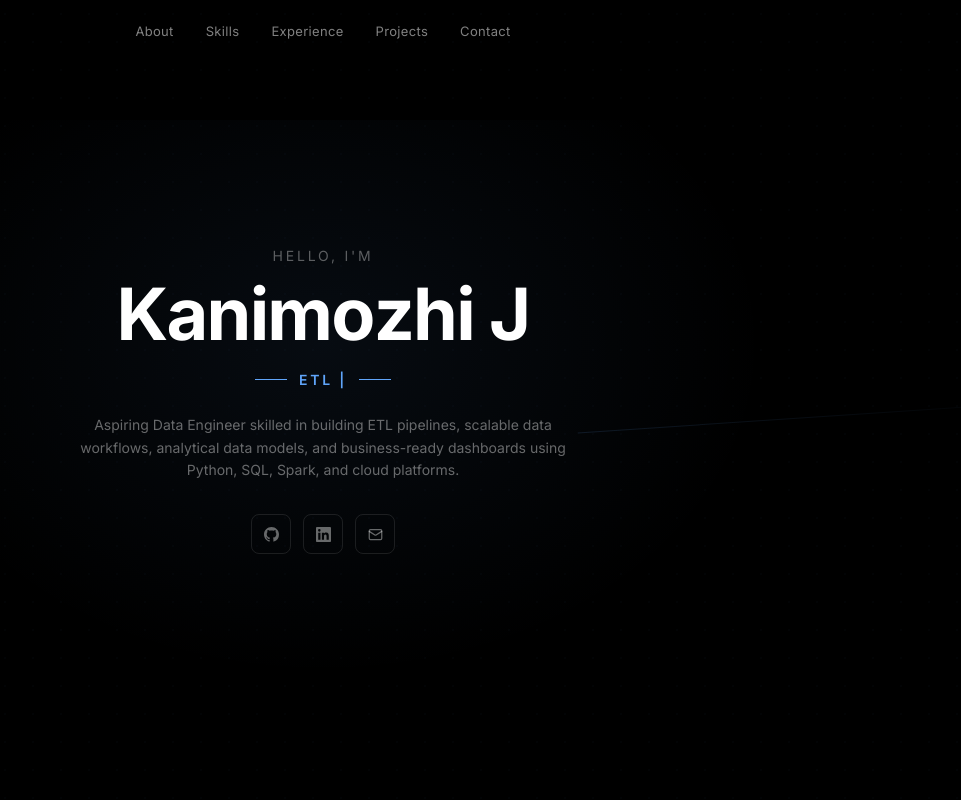
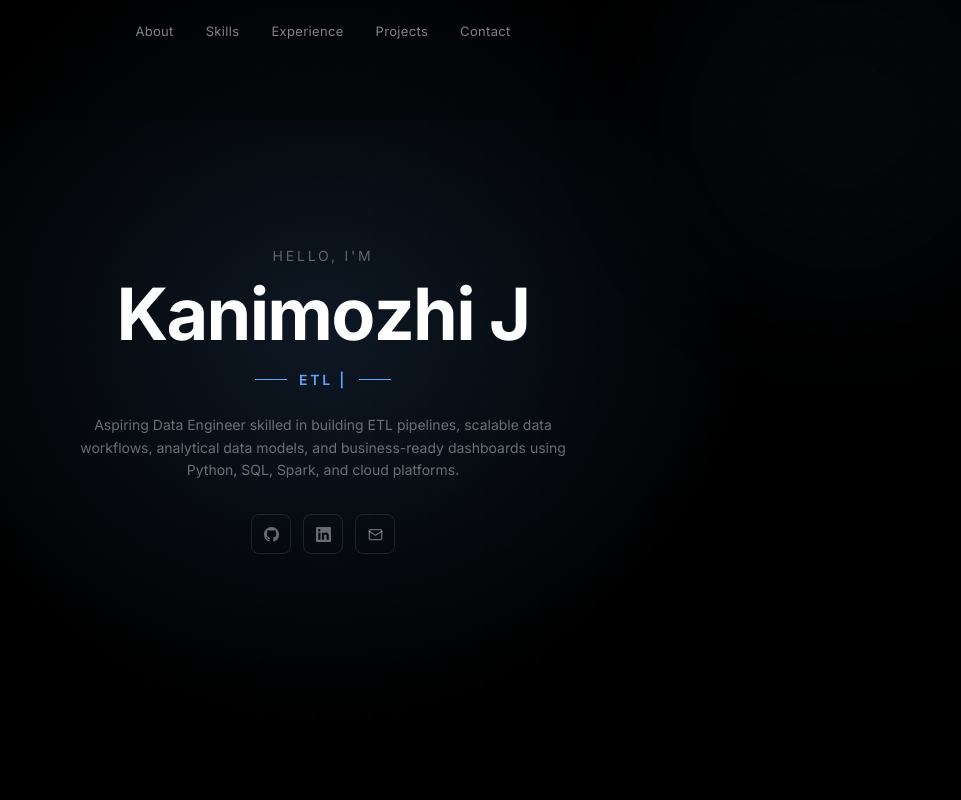
Before and after one commit to kanimozhijayakumar/kanimozhi-portfolio, a React (Vite) app: page / in a window 1280 px wide. Shown: the top 800 px of the page, without its empty margins (317-1278 px from the left). Built offline with nearby package versions, Linux system fonts and the light colour scheme.

Commit message:
Replace beams with mouse-tracking spotlight glow

```diff
--- a/src/components/ui/BackgroundBeams.jsx
+++ b/src/components/ui/BackgroundBeams.jsx
@@ -1,93 +1,47 @@
 import { useEffect, useRef } from 'react'
 
 const BackgroundBeams = ({ className = '' }) => {
-  const svgRef = useRef(null)
+  const spotRef = useRef(null)
 
   useEffect(() => {
-    const paths = svgRef.current?.querySelectorAll('.beam-path')
-    if (!paths) return
-    const cleanups = []
+    const el = spotRef.current
+    if (!el) return
 
-    paths.forEach((path, i) => {
-      const length = path.getTotalLength()
-      path.style.strokeDasharray = `${length}`
-      path.style.strokeDashoffset = `${length}`
+    const onMove = e => {
+      const rect = el.getBoundingClientRect()
+      const x = ((e.clientX - rect.left) / rect.width) * 100
+      const y = ((e.clientY - rect.top) / rect.height) * 100
+      el.style.setProperty('--x', `${x}%`)
+      el.style.setProperty('--y', `${y}%`)
+    }
 
-      const animate = () => {
-        path.style.transition = 'none'
-        path.style.strokeDashoffset = `${length}`
-        requestAnimationFrame(() => {
-          const duration = 4 + i * 0.8
-          const delay = i * 1.2
-          path.style.transition = `stroke-dashoffset ${duration}s ease-in-out ${delay}s`
-          path.style.strokeDashoffset = `${-length}`
-        })
-      }
-
-      animate()
-      const interval = setInterval(animate, (4 + i * 0.8 + i * 1.2 + 2) * 1000)
-      cleanups.push(() => clearInterval(interval))
-    })
-
-    return () => cleanups.forEach(fn => fn())
+    window.addEventListener('mousemove', onMove)
+    return () => window.removeEventListener('mousemove', onMove)
   }, [])
 
   return (
-    <div className={`absolute inset-0 overflow-hidden pointer-events-none ${className}`}>
-      <svg
-        ref={svgRef}
-        className="absolute inset-0 w-full h-full"
-        viewBox="0 0 1200 800"
-        preserveAspectRatio="none"
-        fill="none"
-      >
-        <defs>
-          <filter id="beam-glow" x="-20%" y="-20%" width="140%" height="140%">
-            <feGaussianBlur stdDeviation="4" result="blur" />
-            <feMerge>
-              <feMergeNode in="blur" />
-              <feMergeNode in="SourceGraphic" />
-            </feMerge>
-          </filter>
-          <linearGradient id="g1" x1="0%" y1="0%" x2="100%" y2="0%">
-            <stop offset="0%" stopColor="rgba(96,165,250,0)" />
-            <stop offset="50%" stopColor="rgba(96,165,250,0.5)" />
-            <stop offset="100%" stopColor="rgba(96,165,250,0)" />
-          </linearGradient>
-          <linearGradient id="g2" x1="100%" y1="0%" x2="0%" y2="0%">
-            <stop offset="0%" stopColor="rgba(147,197,253,0)" />
-            <stop offset="50%" stopColor="rgba(147,197,253,0.35)" />
-            <stop offset="100%" stopColor="rgba(147,197,253,0)" />
-          </linearGradient>
-          <linearGradient id="g3" x1="0%" y1="0%" x2="100%" y2="0%">
-            <stop offset="0%" stopColor="rgba(96,165,250,0)" />
-            <stop offset="50%" stopColor="rgba(96,165,250,0.2)" />
-            <stop offset="100%" stopColor="rgba(96,165,250,0)" />
-          </linearGradient>
-        </defs>
-
-        {/* 3 clean diagonal beams */}
-        <path
-          className="beam-path"
-          filter="url(#beam-glow)"
-          d="M-100 600 L1300 200"
-          stroke="url(#g1)"
-          strokeWidth="1.5"
-        />
-        <path
-          className="beam-path"
-          filter="url(#beam-glow)"
-          d="M-100 300 L1300 700"
-          stroke="url(#g2)"
-          strokeWidth="1.2"
-        />
-        <path
-          className="beam-path"
-          d="M-100 500 L1300 400"
-          stroke="url(#g3)"
-          strokeWidth="1"
-        />
-      </svg>
+    <div
+      ref={spotRef}
+      className={`absolute inset-0 overflow-hidden pointer-events-none ${className}`}
+      style={{ '--x': '50%', '--y': '40%' }}
+    >
+      {/* mouse spotlight */}
+      <div
+        className="absolute inset-0 transition-opacity duration-300"
+        style={{
+          background: 'radial-gradient(600px circle at var(--x) var(--y), rgba(96,165,250,0.08), transparent 70%)',
+        }}
+      />
+      {/* static ambient glow top-right */}
+      <div
+        className="absolute -top-32 -right-32 w-[500px] h-[500px] rounded-full"
+        style={{ background: 'radial-gradient(circle, rgba(96,165,250,0.06) 0%, transparent 70%)', filter: 'blur(60px)' }}
+      />
+      {/* static ambient glow bottom-left */}
+      <div
+        className="absolute -bottom-32 -left-32 w-[400px] h-[400px] rounded-full"
+        style={{ background: 'radial-gradient(circle, rgba(147,197,253,0.04) 0%, transparent 70%)', filter: 'blur(80px)' }}
+      />
     </div>
   )
 }
```
